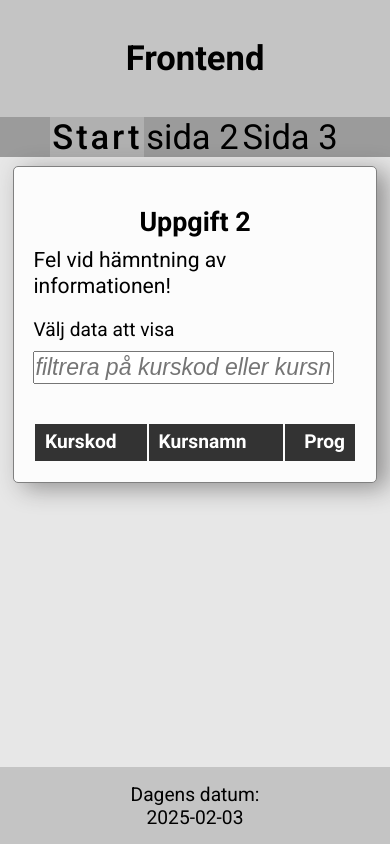
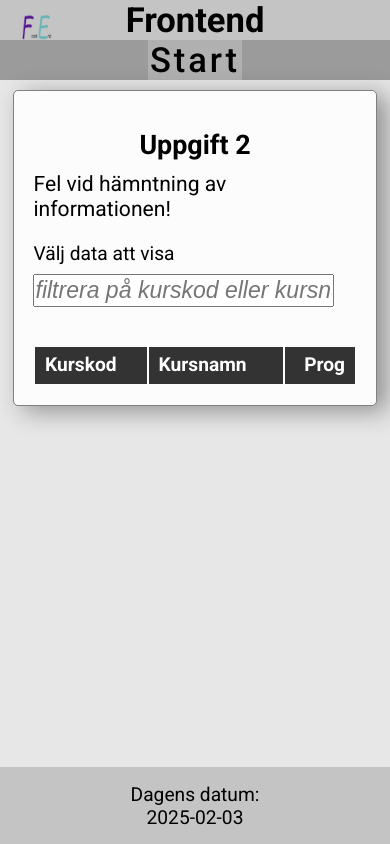
Before and after one commit to Bakko50B/Uppgift_2, a website built with Parcel: page src/index.html in a window 390 px wide. Built offline with nearby package versions, Linux system fonts and the light colour scheme; no server answers.

Commit message:
snyggat till koden. Kommentarer. Lagt till logg på sidan. Inaktiverat page_2 och page_3

```diff
--- a/src/css/style.css
+++ b/src/css/style.css
@@ -1,14 +1,19 @@
 @import url('https://fonts.googleapis.com/css2?family=Roboto:ital,wght@0,100..900;1,100..900&display=swap');
 
 :root {
-    --primary-bg-color: #f1f1f1;    /* Färg*/
-    --header-color: #c4c4c4;        /* Färg*/
+    --primary-bg-color: #f1f1f1;
+    /* Färg*/
+    --header-color: #c4c4c4;
+    /* Färg*/
     --mainelement-color: #e7e7e7;
-    --infoelement-color:#fcfcfc;
-    --nav-color:   #9b9b9b;         /* Färg*/
+    --infoelement-color: #fcfcfc;
+    --nav-color: #9b9b9b;
+    /* Färg*/
     --hover-color: #d8d6d4a8;
-    --active-color:#b0b0b0;         /* Färg*/
-    --footer-color: #c4c4c4;        /* Färg*/
+    --active-color: #b0b0b0;
+    /* Färg*/
+    --footer-color: #c4c4c4;
+    /* Färg*/
     --text-color: #333333;
 
 }
@@ -43,10 +48,38 @@ header {
     height: fit-content;
 }
 
+
+.headerlogo {
+    display: flex;
+    align-items: center;
+    justify-content: center;
+    margin: 0 auto;
+    width: 100%;
+    max-width: 1100px;
+}
+
+.headerlogo picture {
+    padding: 10px;
+    position: absolute;
+    left: 22.5%;
+    /* top: 10px; */
+}
+
+
+.headerlogo picture img {
+    width: 50%;
+}
+
+.headerlogo h1 {
+    align-self: center;
+}
+
 header h1 {
-    text-align: center;
-    margin: 2rem 0 2rem;
+    /* text-align: center; */
+    /* vertical-align: middle; */
+    margin: auto;
     font-size: 4rem;
+
 }
 
 header ul {
@@ -69,13 +102,15 @@ header ul li {
     margin: 0;
     /* display: inline-block; */
 }
-header ul li:active{
+
+header ul li:active {
     background-color: var(--active-color);
 }
 
-.activelink{
+.activelink {
     background-color: var(--active-color);
 }
+
 .activelink a {
     /* color: rgb(82, 78, 78); */
     /* font-style: italic; */
@@ -109,7 +144,7 @@ p {
 }
 
 h2,
-h3{
+h3 {
     margin: 1rem 0 .15rem 0;
 }
 
@@ -125,18 +160,19 @@ h3{
     width: 80%;
     border-radius: 5px;
     margin: 0 auto;
-    padding: 1rem ;
+    padding: 1rem;
     /* padding-left: 10rem; */
     background-color: var(--infoelement-color);
     box-shadow: 10px 5px 25px rgba(37, 34, 34, 0.441);
 }
-#info ul{
+
+#info ul {
     margin-left: 1.5em;
     line-height: 1.5rem;
     font-size: 1.2rem;
 }
 
-.margintop{
+.margintop {
     margin-top: 2rem;
 }
 
@@ -149,7 +185,7 @@ h3{
     max-width: 100%;
 }
 
-code{
+code {
     background-color: rgba(255, 255, 255, 0.317);
     display: block;
     font-family: 'Courier New', Courier, monospace;
@@ -159,14 +195,16 @@ code{
     border-radius: 10px;
     padding: .5rem;
 }
-cite{
+
+cite {
     font-style: italic;
     font-weight: bold;
 }
 
-.indent{
+.indent {
     margin-left: 1.3rem;
 }
+
 footer {
     background-color: var(--footer-color);
     flex-direction: column;
@@ -181,16 +219,18 @@ footer {
     text-align: center;
 }
 
-#lblfilter{
+#lblfilter {
     display: block;
 }
+
 #filter {
     line-height: 1.5rem;
     font-size: 1.2rem;
     width: auto;
     margin: .5rem 0 2rem;
 }
-#filter::placeholder{
+
+#filter::placeholder {
     font-style: italic;
     font-size: 1.2rem;
 }
@@ -217,36 +257,44 @@ footer {
     padding-left: .5rem;
 }
 
-#courseTable th:nth-child(2){
+#courseTable th:nth-child(2) {
     text-align: left;
 }
 
 #courseTable th:first-child,
-#courseTBody td:first-child{
+#courseTBody td:first-child {
     text-align: left;
 
 }
 
 
 #courseTable th:last-child,
-#courseTBody td:last-child{
+#courseTBody td:last-child {
     text-align: center;
 }
 
-#date{
+#date {
     display: inline;
     margin: auto;
 }
 
 @media screen and (max-width: 1100px) {
-    #info{
+    #info {
         width: 92%;
+    }
+
+    .headerlogo picture {
+        left: 8%;
+    }
+
+    .headerlogo picture img {
+        width: 40%;
     }
 
 }
 
 @media screen and (max-width: 900px) {
-    #info{
+    #info {
         width: 96%;
     }
 
@@ -263,6 +311,15 @@ footer {
 
     header h1 {
         font-size: 1.8rem;
+    }
+
+    .headerlogo picture {
+        left: 2%;
+        top: 0;
+    }
+
+    .headerlogo picture img {
+        width: 20%;
     }
 
     ul li a {
@@ -290,7 +347,8 @@ footer {
     h2 {
         font-size: 1.3rem;
     }
-    h3{
+
+    h3 {
         font-size: 1.2rem;
     }
 
@@ -298,9 +356,10 @@ footer {
         font-size: 1.4rem;
     }
 
-    #info{
+    #info {
         width: 98%;
     }
+
     code {
         /* white-space: pre-wrap;  */
         word-wrap: break-word;
@@ -311,14 +370,15 @@ footer {
         overflow-x: auto;
     }
 
-      #coursetable{
+    #coursetable {
         max-width: 98%;
     }
-      #courseTable th{
+
+    #courseTable th {
         font-size: 1rem;
     }
 
-      .hidden{
+    .hidden {
         display: none;
     }
 }
--- a/src/index.html
+++ b/src/index.html
@@ -26,11 +26,17 @@
 
 <body>
     <header>
-        <h1>Frontend</h1>
+        <div class="headerlogo">
+            <picture>
+                <img src="android-chrome-192x192.png" alt="logga">
+            </picture>
+            <h1>Frontend</h1>
+        </div>
+
         <ul>
             <li class="activelink"><a href="index.html">Start</a></li>
-            <li><a href="page_2.html">sida 2</a></li>
-            <li><a href="page_3.html">Sida 3</a></li>
+            <!-- <li><a href="page_2.html">sida 2</a></li>
+            <li><a href="page_3.html">Sida 3</a></li> -->
 
         </ul>
     </header>
--- a/src/js/main.js
+++ b/src/js/main.js
@@ -5,9 +5,14 @@ let sortOrder = 1; // 1 = stigande, -1 = fallande
 
 window.onload = () => {
     getCourses();
-    document.getElementById("filter").addEventListener("input", filterData);
+
 }
-
+// egen variabel för att köra koll på andra sidor
+const myFilterEl = document.getElementById("filter");
+// Sätter eventlistener om elementet finns
+if(myFilterEl){
+    myFilterEl.addEventListener("input", filterData);
+}
 
 
 document.querySelectorAll("th[data-column]").forEach(th => {
@@ -21,14 +26,7 @@ document.querySelectorAll("th[data-column]").forEach(th => {
 function sortCourses(column) {
 
     courses.sort((a, b) => (a[column] > b[column] ? sortOrder : -sortOrder));
-    //0courses.sort((a, b) => {
-    //    let valA = a[column];
-    //    let valB = b[column];
 
-      //  return valA > valB ? sortOrder : -sortOrder; //Om a[column] är större än b[column], returneras sortOrder  (1 eller -1 beroende på den aktuella sorteringsordningen).
-                                                    // Annars returneras -sortOrder. orteringsvariabeln (sortOrder byter värde mellan varven 1x-1 = -1) (-1x-1= 1)
-                                                    // så trots lika useende i koden varje gång har de olika värden varannan gång vilket ändrar sorterings ordningen
-   // });
 
     sortOrder *= -1; // Växla sorteringsordning
     printCourses(courses); // Uppdatera tabellen
```
Also changed, not shown: 1 other file. Lines whose indentation alone changed are shown as unchanged.
